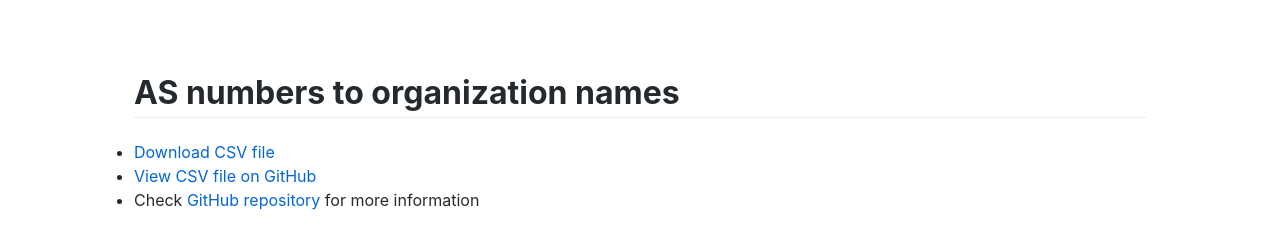
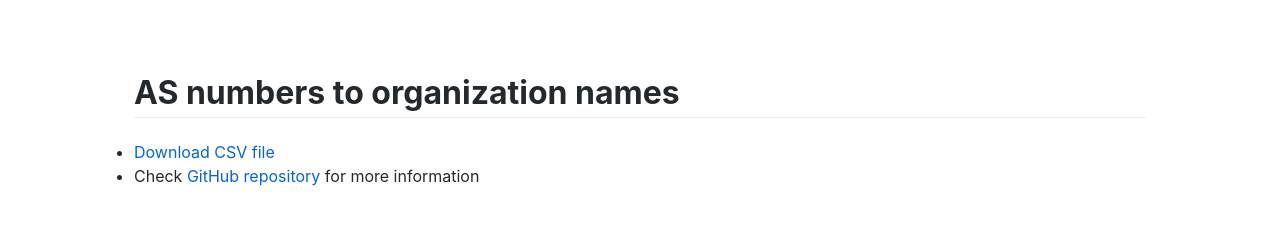
Before and after one commit to vincentbernat/asn2org, a plain HTML site: page index.html in a window 1280 px wide. Drawn offline with Linux system fonts and the light colour scheme.

Commit message:
Remove link to CSV file on GitHub
It's too big to let GitHub view it.

```diff
--- a/index.html
+++ b/index.html
@@ -51,12 +51,6 @@
     <ul>
       <li><a href="asns.csv">Download CSV file</a></li>
       <li>
-        <a
-          href="https://github.com/vincentbernat/asn2org/blob/gh-pages/asns.csv"
-          >View CSV file on GitHub</a
-        >
-      </li>
-      <li>
         Check
         <a href="https://github.com/vincentbernat/asn2org">GitHub repository</a>
         for more information
```
